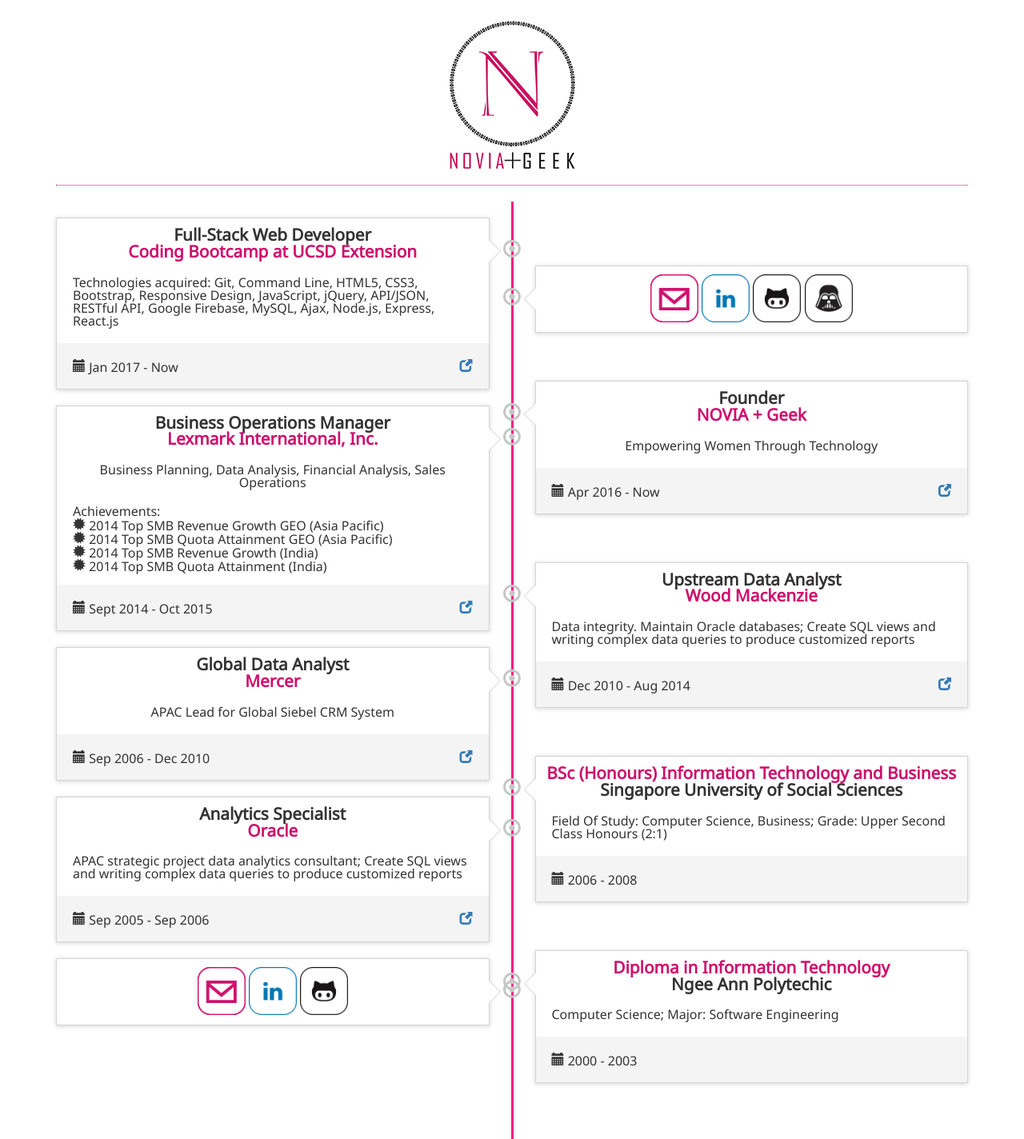
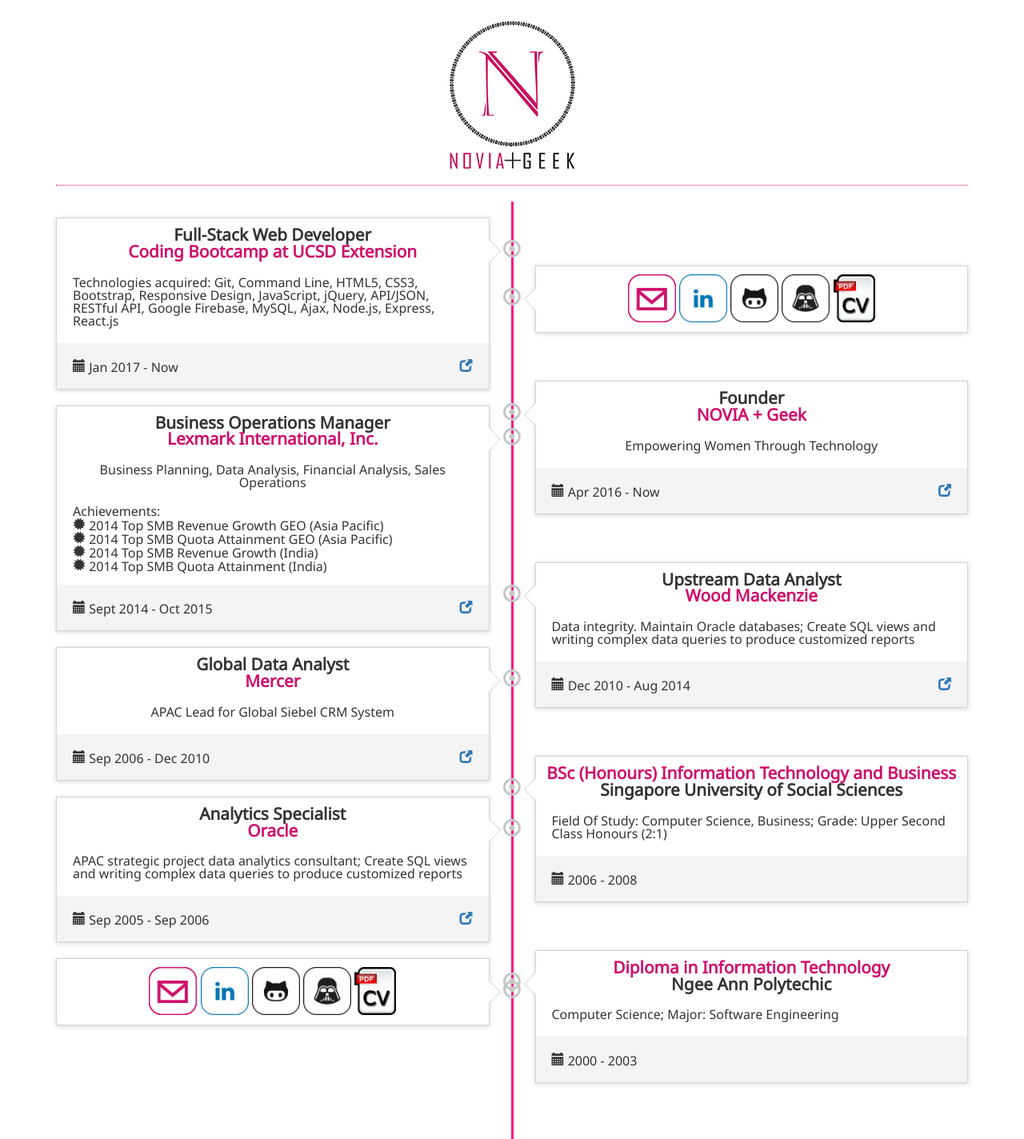
Before and after one commit to novialim/novialim.github.io, a plain HTML site: page index.html in a window 1280 px wide. Shown: the whole page at 80% size. Drawn offline with nearby package versions, Linux system fonts and the light colour scheme.

Commit message:
Added CV download link

```diff
--- a/index.html
+++ b/index.html
@@ -63,6 +63,10 @@
 
               <a href="https://novialim.github.io/Hangman-StarWarsDesktop/" target="blank">
                 <img class="displayed image-responsive" src="assets/images/starwarshangman.png" alt="Github Star Wars Hangman" style="width: 60px">
+              </a>
+
+              <a href="http://novialim.com/assets/novialimExecCV.pdf" target="blank">
+                <img class="displayed image-responsive" src="assets/images/CV.png" alt="Novia Lim's CV" style="height: 60px">
               </a>
 
             </div>
@@ -226,6 +230,15 @@
               <a href="https://github.com/novialim" target="blank">
                 <img class="displayed image-responsive" src="assets/images/github.png" alt="Github" style="width: 60px">
               </a>
+
+              <a href="https://novialim.github.io/Hangman-StarWarsDesktop/" target="blank">
+                <img class="displayed image-responsive" src="assets/images/starwarshangman.png" alt="Github Star Wars Hangman" style="width: 60px">
+              </a>
+
+              <a href="http://novialim.com/assets/novialimExecCV.pdf" target="blank">
+                <img class="displayed image-responsive" src="assets/images/CV.png" alt="Novia Lim's CV" style="height: 60px">
+              </a>
+
             </div>
           </div>
         </li>
```
Also changed, not shown: assets/images/CV.png (added).
